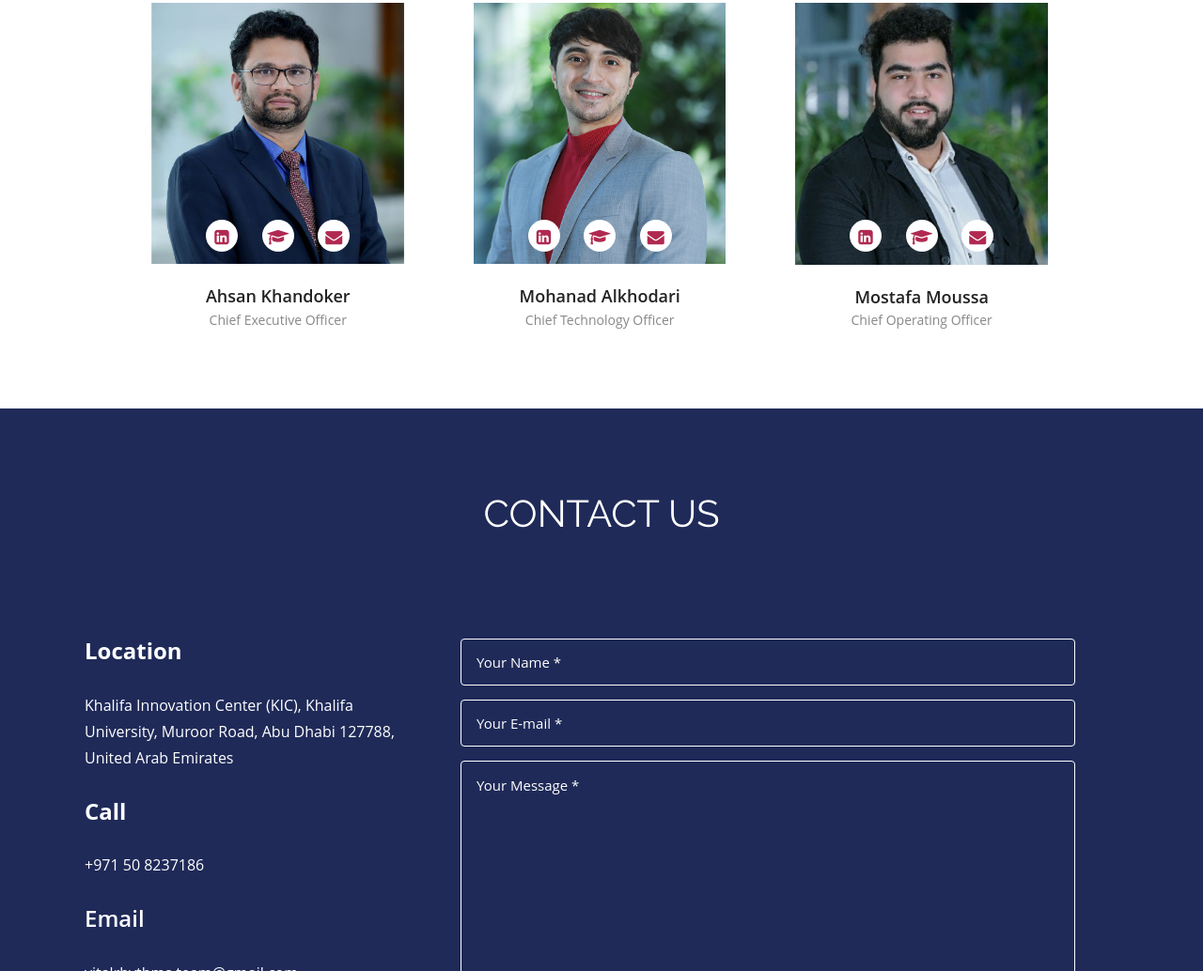
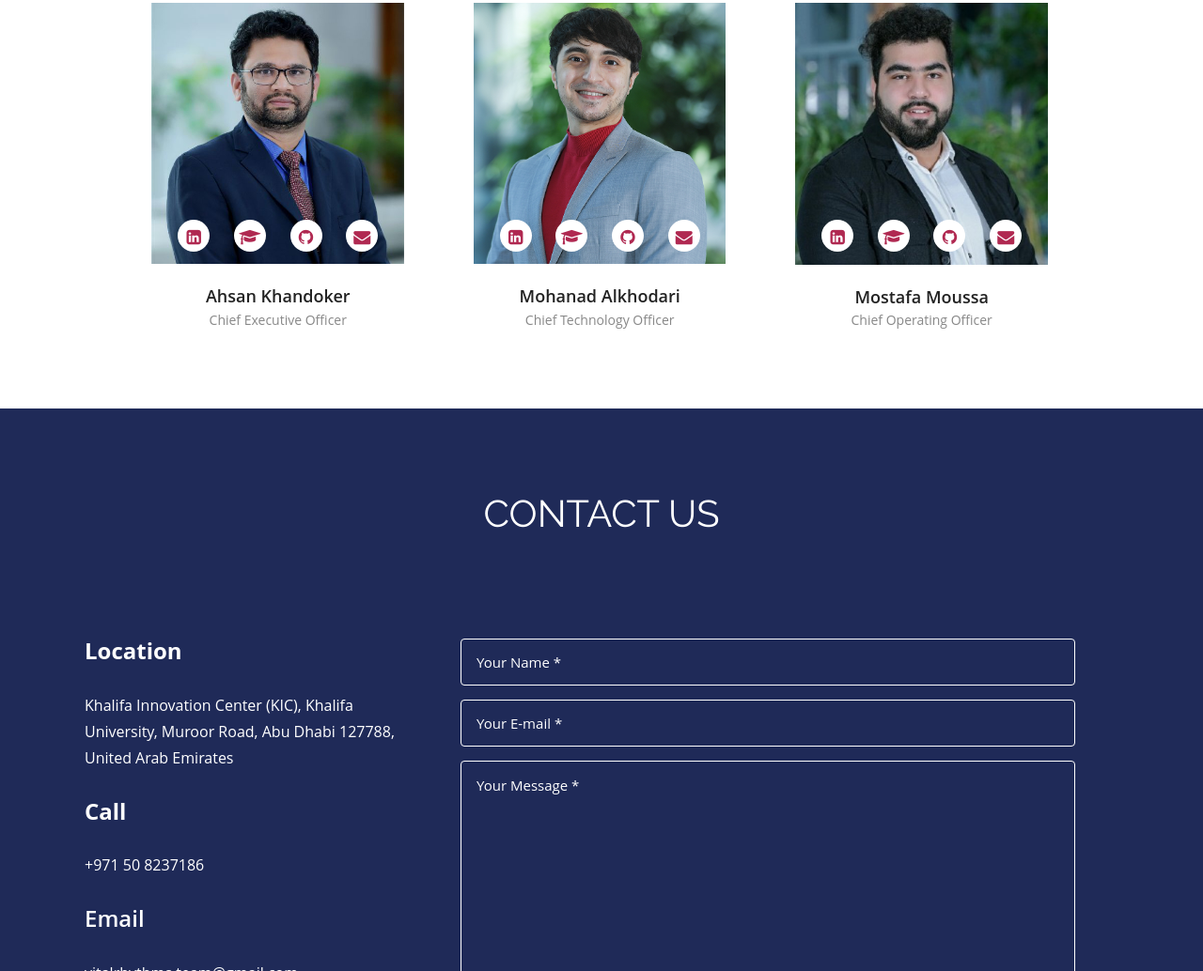
Before and after one commit to vitalrhythms/vitalrhythms.github.io, a plain HTML site: page index.html in a window 1280 px wide. Shown: the part 3106-4140 px from the top of the page at 94% size. Drawn offline with Linux system fonts and the light colour scheme.

Commit message:
Editing code

```diff
--- a/index.html
+++ b/index.html
@@ -172,6 +172,7 @@
           <ul>
             <li><a href="https://www.linkedin.com/in/ahsan-khandoker-98788914" class="fa fa-linkedin-square"></a></li>
             <li><a href="https://scholar.google.com/citations?user=MpOViugAAAAJ" class="fa fa-graduation-cap"></a></li>
+            <li><a href="https://github.com/ahsankhandoker" class="fa fa-github"></a></li>
             <li><a href="mailto:ahsan.khandoker@ku.ac.ae" class="fa fa-envelope"></a></li>
           </ul>
         </div>
@@ -185,6 +186,7 @@
           <ul>
             <li><a href="https://www.linkedin.com/in/mohanad-alkhodari" class="fa fa-linkedin-square"></a></li>
             <li><a href="https://scholar.google.com/citations?hl=en&user=ofnkH7UAAAAJ" class="fa fa-graduation-cap"></a></li>
+            <li><a href="https://github.com/malkhodari" class="fa fa-github"></a></li>
             <li><a href="mailto:mohanad.alkhodari@ku.ac.ae" class="fa fa-envelope"></a></li>
           </ul>
         </div>
@@ -198,6 +200,7 @@
           <ul>
             <li><a href="https://www.linkedin.com/in/mostafa-moussa-108020166/" class="fa fa-linkedin-square"></a></li>
             <li><a href="https://scholar.google.com/citations?hl=en&user=jRlPz98AAAAJ" class="fa fa-graduation-cap"></a></li>
+            <li><a href="https://github.com/malkhodari" class="fa fa-github"></a></li>
             <li><a href="mailto:mostafa.moussa@ku.ac.ae" class="fa fa-envelope"></a></li>
           </ul>
         </div>
```
